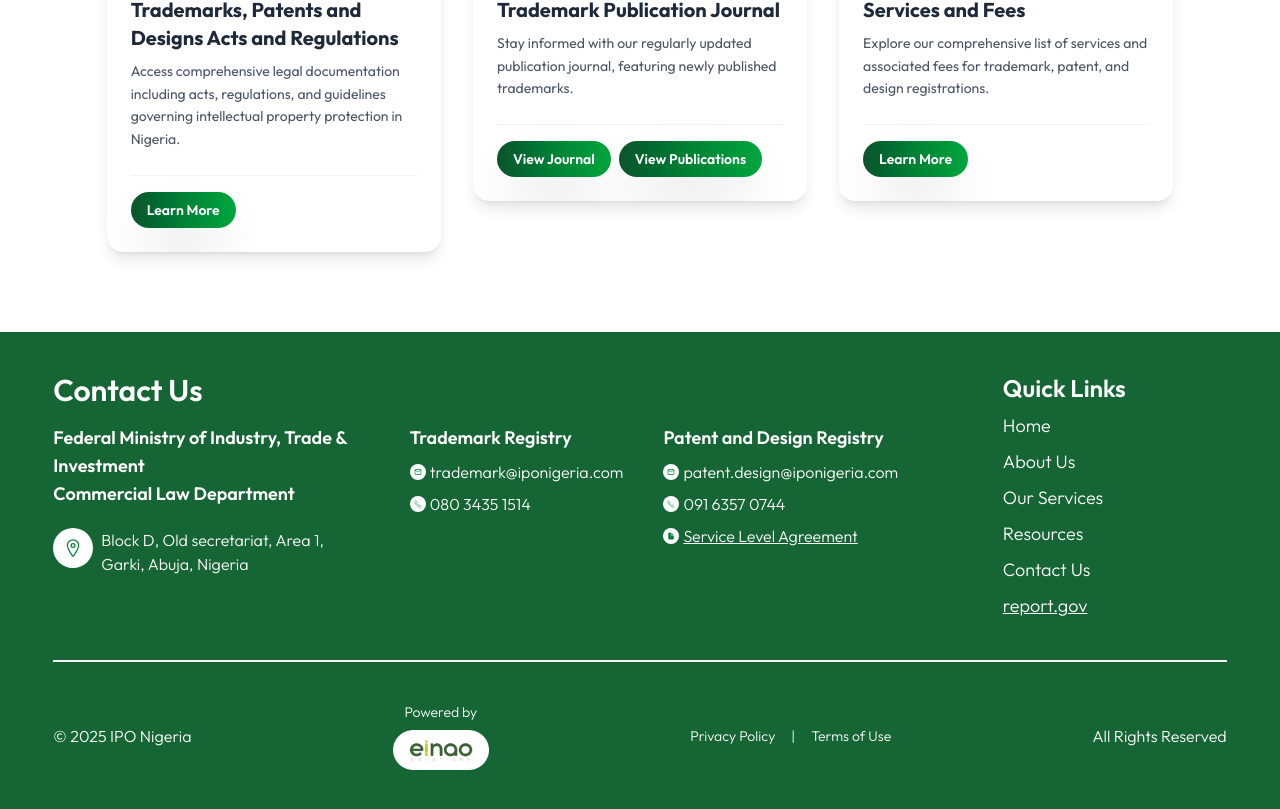
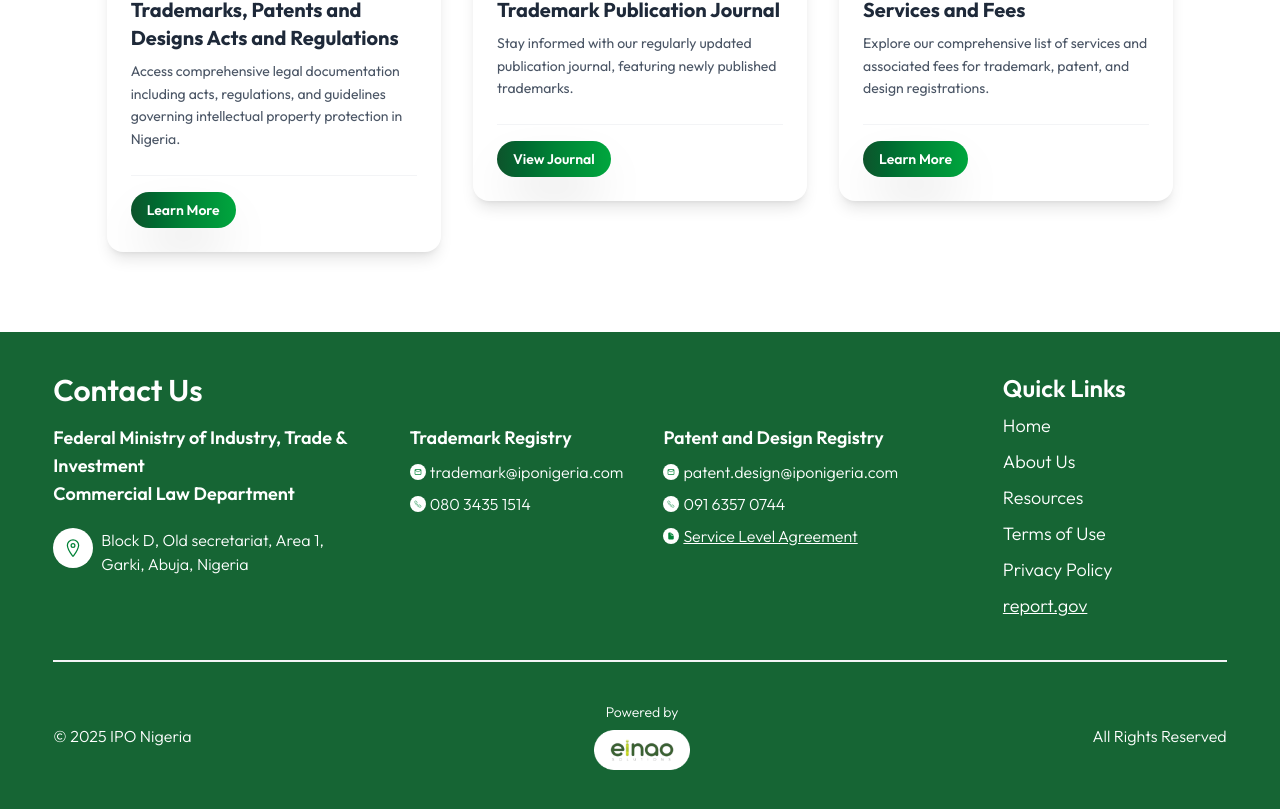
Before and after one commit to Einao-Solutions/iponigeria.com, a Next.js app: page /resources in a window 1280 px wide. Shown: the part 961-1770 px from the top of the page. Built offline with nearby package versions, Linux system fonts and the light colour scheme.

Commit message:
feat: update footer links to include Privacy Policy and Terms of Use; modify publication link in Home page

```diff
--- a/app/components/Footer.js
+++ b/app/components/Footer.js
@@ -85,14 +85,13 @@ const Footer = () => {
               <Link href="/about" className="cursor-pointer">
                 <p>About Us</p>
               </Link>
-              <Link href="/services" className="cursor-pointer">
-                <p>Our Services</p>
-              </Link>
               <Link href="/resources" className="cursor-pointer">
                 <p>Resources</p>
+              </Link><Link href="/terms-of-use" className="cursor-pointer">
+                <p>Terms of Use</p>
               </Link>
-              <Link href="/contact" className="cursor-pointer">
-                <p>Contact Us</p>
+              <Link href="/privacy-policy" className="cursor-pointer">
+                <p>Privacy Policy</p>
               </Link>
               <Link
                 href="https://www.pebec.gov.ng/reportgov-ng"
@@ -114,7 +113,7 @@ const Footer = () => {
             <p className="text-sm">Powered by</p>
             <Image src={poweredby} alt="Logo" className="h-10 w-24" />
           </div>
-          <div className="flex gap-4 text-sm">
+          {/* <div className="flex gap-4 text-sm">
             <Link
               href="/privacy-policy"
               className="hover:text-gray-200 transition-colors"
@@ -128,7 +127,7 @@ const Footer = () => {
             >
               Terms of Use
             </Link>
-          </div>
+          </div> */}
           <p className="text-right">All Rights Reserved</p>
         </div>
       </div>
--- a/app/page.js
+++ b/app/page.js
@@ -89,7 +89,7 @@ export default function Home() {
             <div className="flex justify-center mt-7 gap-3">
               <PrimaryButton>Check Availability</PrimaryButton>
               <SecondaryButton>File an Application</SecondaryButton>
-              <PrimaryButton href="https://portal.iponigeria.com/publications">View Publications</PrimaryButton>
+              <PrimaryButton href="https://portal.iponigeria.com/auth">View Publications</PrimaryButton>
             </div>
           </div>
         </ScrollAnimation>
--- a/app/resources/page.js
+++ b/app/resources/page.js
@@ -22,10 +22,10 @@ const page = () => {
       image: "/services2.jpg",
       buttons: [
         { label: "View Journal", href: "/resources/trademark-journal" },
-        {
-          label: "View Publications",
-          href: "https://portal.iponigeria.com/publications",
-        },
+        // {
+        //   label: "View Publications",
+        //   href: "https://portal.iponigeria.com/publications",
+        // },
       ],
     },
     {
```
